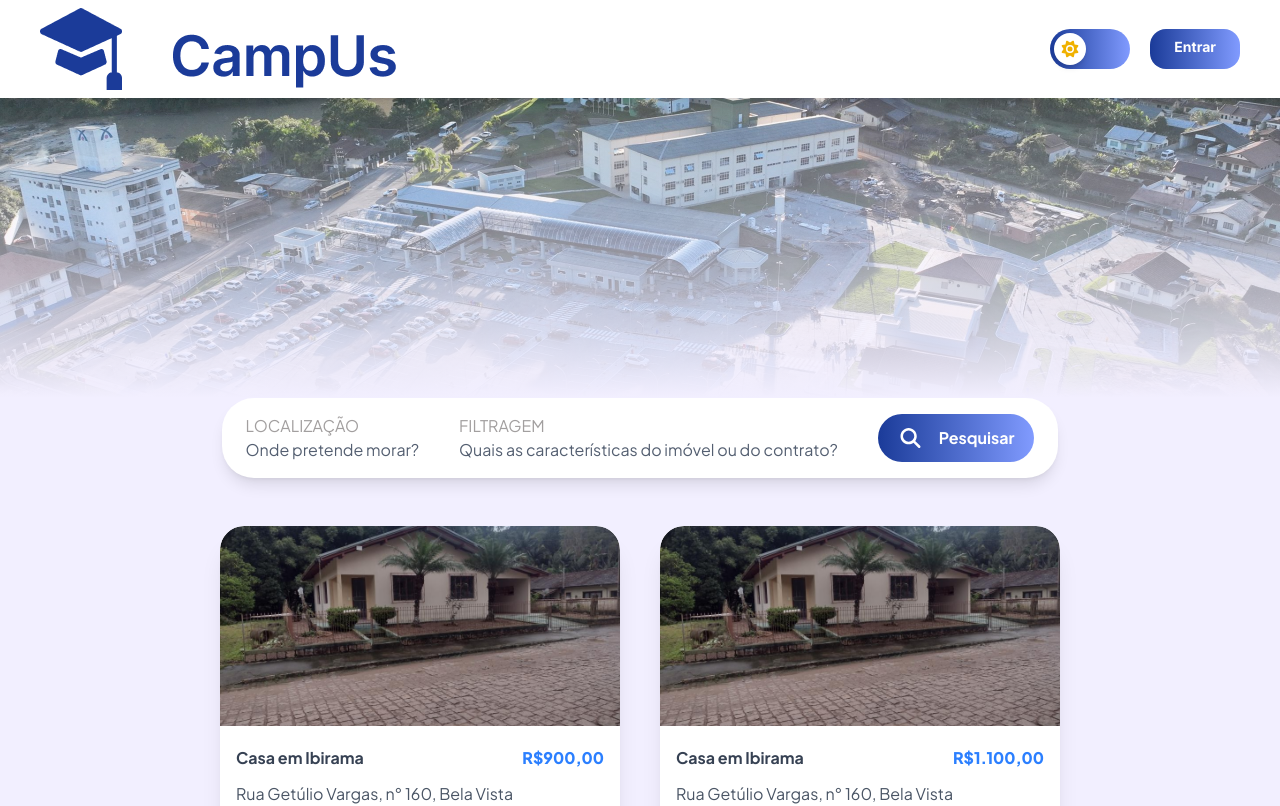
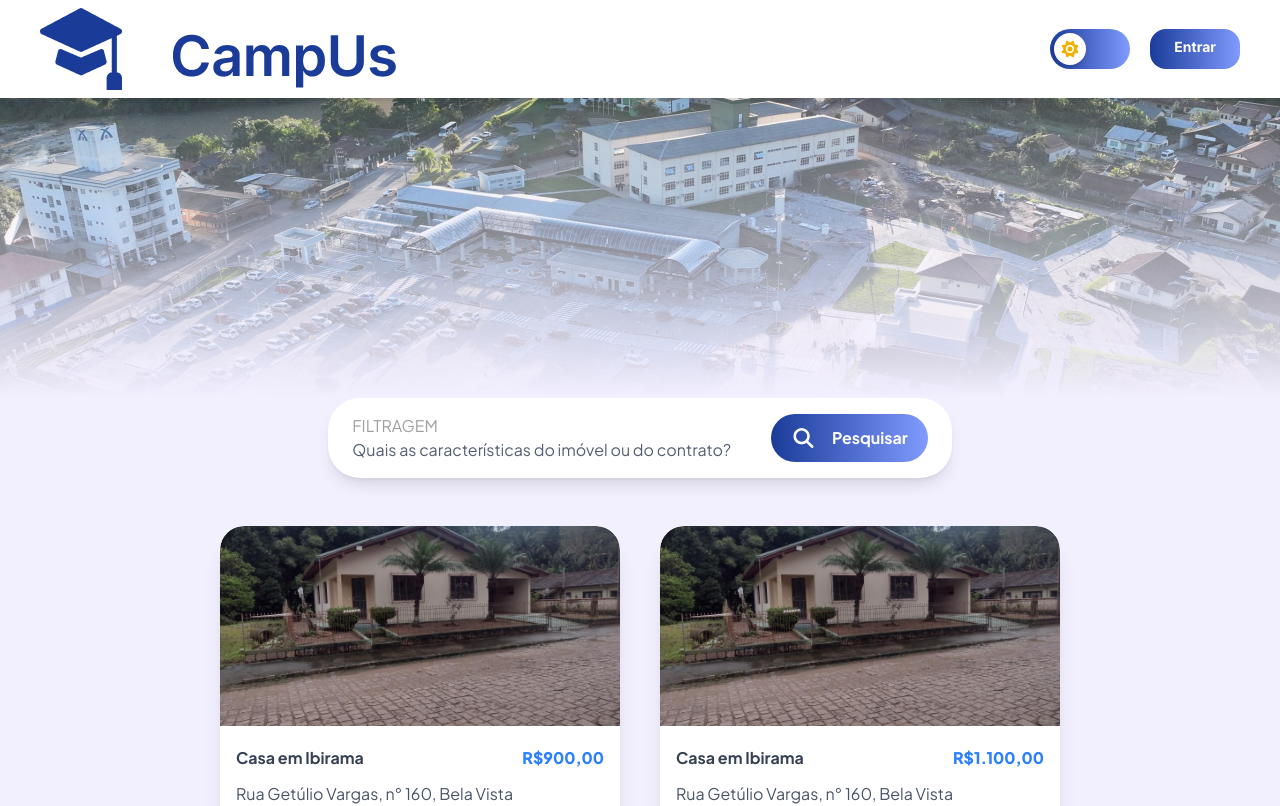
Before and after one commit to Saigo0/campus, a Next.js app: page /home in a window 1280 px wide. Shown: the top 806 px of the page. Built offline with nearby package versions, Linux system fonts and the light colour scheme.

Commit message:
remove localizacao from search bar

```diff
--- a/src/components/home/SearchBar.jsx
+++ b/src/components/home/SearchBar.jsx
@@ -4,14 +4,6 @@ import { faSearch } from "@fortawesome/free-solid-svg-icons";
 export default function SearchBar() {
   return (
     <div className="bg-white dark:bg-[#1f1f25]  mx-10 rounded-4xl py-4 px-6 flex flex-row items-center justify-center shadow-lg gap-10">
-      <div className="flex flex-col">
-        <span className="text-[#A29F9F] dark:text-white text-md">
-          LOCALIZAÇÃO
-        </span>
-        <span className="text-[#545F71] dark:text-white">
-          Onde pretende morar?
-        </span>
-      </div>
       <div className="flex flex-col">
         <span className="text-[#A29F9F] dark:text-white text-md">
           FILTRAGEM
```
